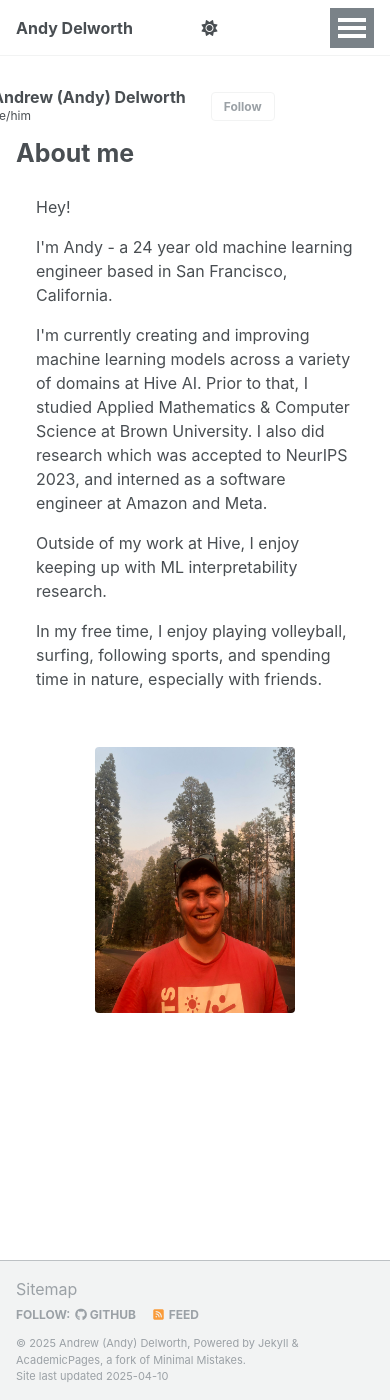
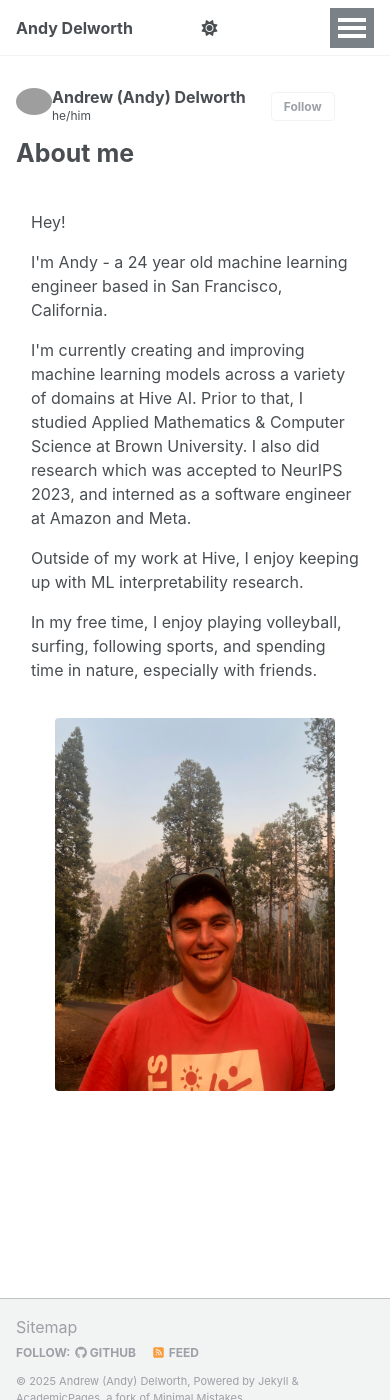
Before and after one commit to andydelworth/andydelworth.github.io, a Jekyll site: the page built from _pages/about-me.html, in a window 390 px wide and 1400 px high. Built offline with Jekyll 4.4.1, drawn with Linux system fonts in a browser that asks for light colours.

Commit message:
mobile fix?

```diff
--- a/_pages/about-me.html
+++ b/_pages/about-me.html
@@ -119,23 +119,50 @@ redirect_from:
 @media (max-width: 768px) {
   .page-container {
     flex-direction: column;
-    padding: 0 20px;
+    padding: 20px;
+    gap: 20px;
+  }
+
+  .content-wrapper {
+    max-width: 100%;
+  }
+
+  .text-content {
+    padding: 0;
+  }
+
+  .text-content p {
+    max-width: 100%;
   }
 
   .image-container {
     width: 100%;
     position: static;
-    flex-direction: row;
-    justify-content: center;
-    margin-left: 0;
+    flex-direction: column;
+    align-items: center;
+    margin: 0 auto;
   }
 
   .corner-image, .bottom-image {
-    width: 200px;
+    width: 100%;
+    max-width: 350px;
+    height: auto;
   }
 
   .sidebar {
-    margin-left: 0;
+    margin-left: 0 !important;
+    padding: 0 20px;
+  }
+}
+
+@media (max-width: 480px) {
+  .page-container {
+    padding: 15px;
+  }
+
+  .corner-image, .bottom-image {
+    max-width: 280px;
   }
 }
 </style>
+</style>
```
